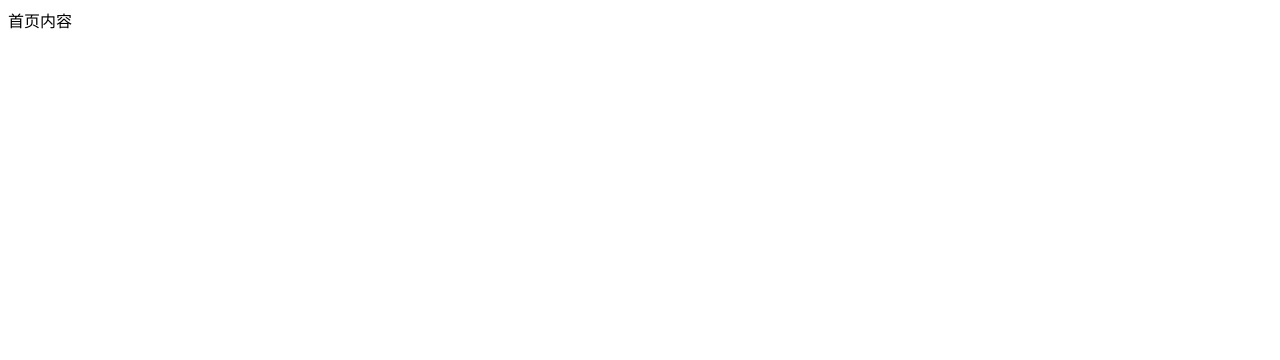
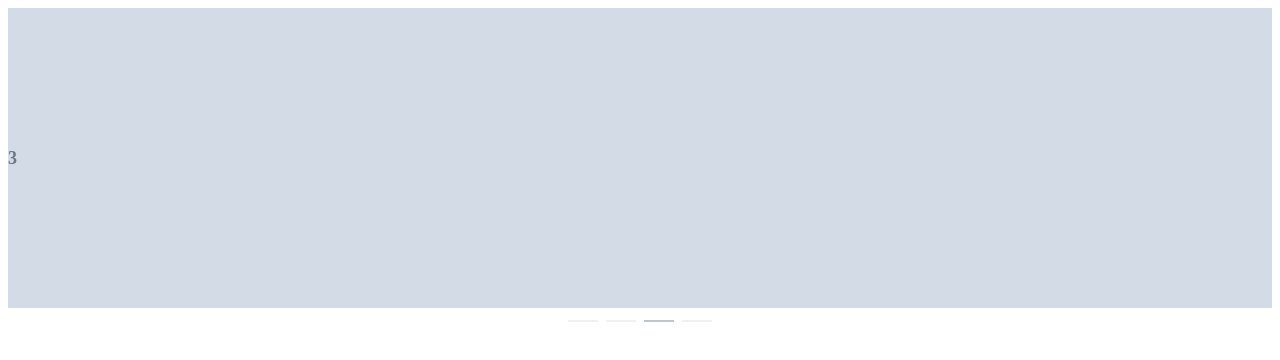
Before and after one commit to Lbt777/Housekeeping, a Vue app: page / in a window 1280 px wide. Shown: the top 360 px of the page. Built offline with nearby package versions, Linux system fonts and the light colour scheme.

Commit message:
首页banner模块

```diff
--- a/src/components/index/index.vue
+++ b/src/components/index/index.vue
@@ -1,9 +1,32 @@
 <template>
-    <div>首页内容</div>
+    <div class="index">
+        <div class="banner">
+            <el-carousel indicator-position="outside">
+                <el-carousel-item v-for="item in 4" :key="item">
+                <h3>{{ item }}</h3>
+                </el-carousel-item>
+            </el-carousel>
+        </div>
+    </div>
 </template>
 <script>
 export default {
 }
 </script>
 <style lang="less" scoped>
+.el-carousel__item h3 {
+    color: #475669;
+    font-size: 18px;
+    opacity: 0.75;
+    line-height: 300px;
+    margin: 0;
+}
+
+.el-carousel__item:nth-child(2n) {
+    background-color: #99a9bf;
+}
+
+.el-carousel__item:nth-child(2n+1) {
+    background-color: #d3dce6;
+}
 </style>
--- a/src/main.js
+++ b/src/main.js
@@ -5,7 +5,6 @@ import App from './App'
 import router from './router'
 import Element from 'element-ui'
 import 'element-ui/lib/theme-chalk/index.css'
-Vue.config.productionTip = false
 Vue.use(Element)
 /* eslint-disable no-new */
 new Vue({
```
